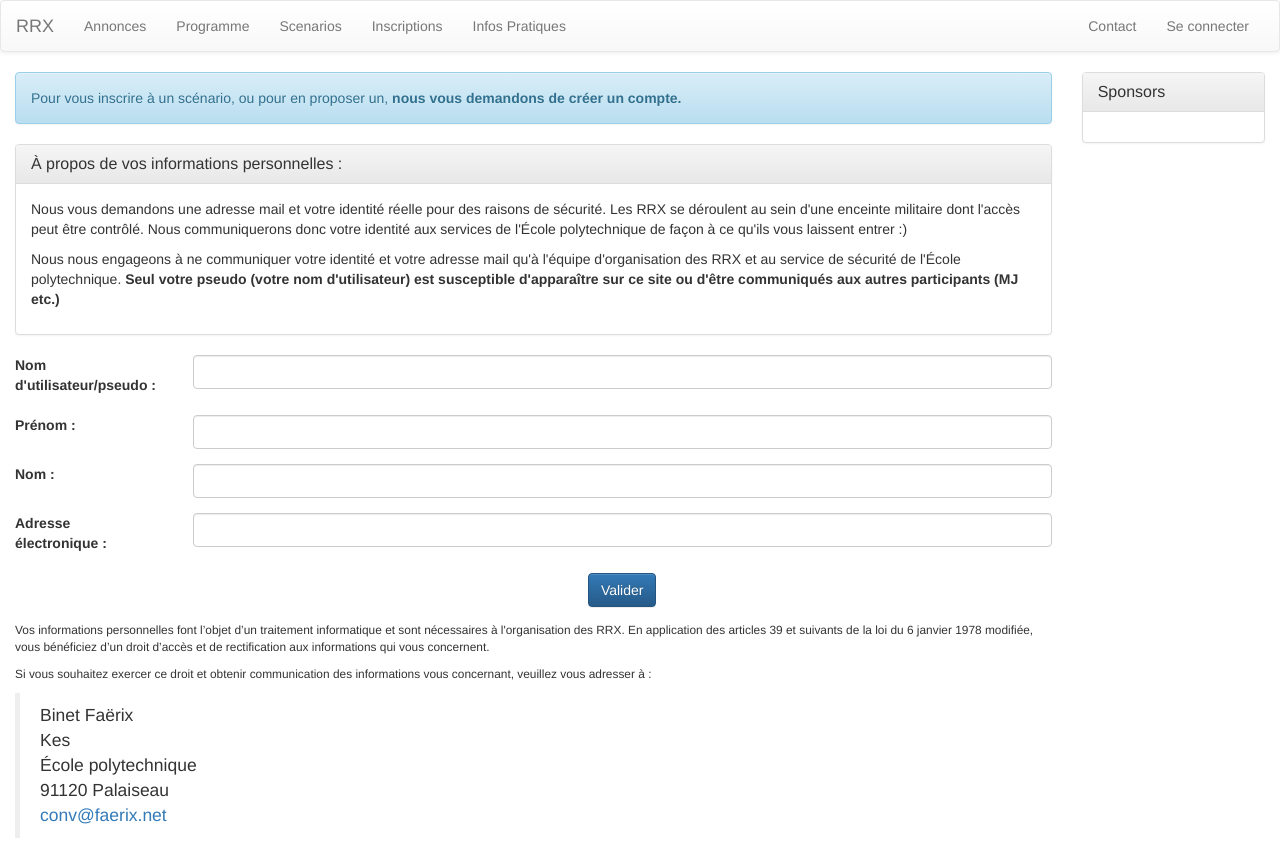
After one commit to Faerix/faerix-website, a Django app: page /signup/ in a window 1280 px wide. The commit adds this page. Run offline with Django 3.2, Linux system fonts and the light colour scheme; data that the repository does not hold is empty; some libraries are stand-ins or nearby versions.

Commit message:
Add signup machinery

```diff
--- /dev/null
+++ b/conv/forms.py
@@ -0,0 +1,7 @@
+from .models import User
+from django.forms import ModelForm
+
+class SignUpForm(ModelForm):
+    class Meta:
+        model = User
+        fields = ('username', 'first_name', 'last_name', 'email')
--- /dev/null
+++ b/conv/templates/conv/signup.html
@@ -0,0 +1,40 @@
+{% extends "conv/base.html" %}
+
+{% block title %}Créer un compte.{% endblock %}
+
+{% block content %}
+<div class="alert alert-info" role="alert">Pour vous inscrire à un scénario, ou pour en proposer un, <b>nous vous demandons de créer un compte.</b></div>
+<div class="panel panel-default">
+    <div class="panel-heading">
+        <h3 class="panel-title">À propos de vos informations personnelles :</h3>
+    </div>
+    <div class="panel-body">
+        <p>Nous vous demandons une adresse mail et votre identité réelle pour des raisons de sécurité. Les RRX se déroulent au sein d'une enceinte militaire dont l'accès peut être contrôlé. Nous communiquerons donc votre identité aux services de l'École polytechnique de façon à ce qu'ils vous laissent entrer :)<p>
+        <p>Nous nous engageons à ne communiquer votre identité et votre adresse mail qu'à l'équipe d'organisation des RRX et au service de sécurité de l'École polytechnique. <b>Seul votre pseudo (votre nom d'utilisateur) est susceptible d'apparaître sur ce site ou d'être communiqués aux autres participants (MJ etc.)</b><p>
+    </div>
+</div>
+
+<form class="form-horizontal" action="" method="post">{% csrf_token %}
+    {% include "conv/auto_form.html" %}
+    <div class="form-group">
+        <div class='hidden-xs col-sm-2'></div>
+        <div class=' col-xs-12 col-sm-10'>
+            <button type="submit" class="center-block btn btn-primary">Valider</button>
+        </div>
+    </div>
+
+</form>
+<div class="small">
+    <p>Vos informations personnelles font l’objet d’un traitement informatique et sont nécessaires à l'organisation des RRX. En application des articles 39 et suivants de la loi du 6 janvier 1978 modifiée, vous bénéficiez d’un droit d’accès et de rectification aux informations qui vous concernent.
+
+    <p>Si vous souhaitez exercer ce droit et obtenir communication des informations vous concernant, veuillez vous adresser à :
+    <blockquote>
+        Binet Faërix</br>
+        Kes</br>
+        École polytechnique</br>
+        91120 Palaiseau</br>
+        <a href="mailto:conv@faerix.net">conv@faerix.net</a>
+    </blockquote>
+    <p>
+</div>
+{% endblock %}
--- /dev/null
+++ b/conv/templates/conv/signup_done.html
@@ -0,0 +1,4 @@
+{% extends "conv/base.html" %}
+{% block title %}Compte créé{% endblock%}
+{% block content %}
+<div class="alert alert-success" role=alert>Votre compte a été créé avec succès. Pour l'activer et choisir votre mot de passe, passez par le <a class=alert-link href="{% url 'password_reset' %}">formulaire « mot de passe perdu »</a></div>{% endblock content %}
--- a/conv/templates/registration/login.html
+++ b/conv/templates/registration/login.html
@@ -11,6 +11,7 @@
         <div class='col-xs-12 col-sm-2'>
             <button class='center-block btn btn-primary' type="submit">Connexion</button>
             <a type="button" class="center-block btn btn-link btn-sm" href="{% url 'password_reset' %}">Mot de passe oublié</a>
+            <a type="button" class="center-block btn btn-link btn-sm" href="{% url 'signup' %}">Créer un compte</a>
         </div>
     </div>
     <input type="hidden" name="next" value="{{ next }}" />
--- a/conv/views.py
+++ b/conv/views.py
@@ -1,9 +1,11 @@
-from django.http import HttpResponse
+from django.http import HttpResponse, HttpResponseRedirect
 from django.template import loader
+from django.core.urlresolvers import reverse
 import datetime
 import random
 
 from .models import *
+from .forms import *
 
 def render(request, template, **context):
     content = loader.get_template(template)
@@ -25,6 +27,21 @@ def scenarios(request):
     scenarios = Scenario.objects.filter(validated=True)
     return render(request, "conv/scenarios.html", scenarios=scenarios)
 
+def signup(request):
+    if request.method == "POST":
+        form = SignUpForm(request.POST)
+        if form.is_valid():
+            new_user = User.objects.create_user(**form.cleaned_data)
+            login(new_user)
+            # redirect, or however you want to get to the main view
+            return HttpResponseRedirect(reverse("signup_done"))
+    else:
+        form = SignUpForm()
+
+    return render(request, 'conv/signup.html', form=form)
+
+def signup_done(request):
+    return render(request, 'conv/signup_done.html')
 def subscribe(request):
     return HttpResponse("Placeholder")
 
--- a/faerix/urls.py
+++ b/faerix/urls.py
@@ -25,6 +25,8 @@ urlpatterns = [
     url(r'^scenarios$', views.scenarios, name='scenarios'),
     url(r'^programme$', views.programme, name='programme'),
     url(r'^subscribe$', views.subscribe, name='subscribe'),
+    url(r'^signup/$', views.signup, name='signup'),
+    url(r'^signup/done$', views.signup_done, name='signup_done'),
     url(r'^infos$', views.infos, name='infos'),
     url(r'^news$', views.news, name='news'),
     url(r'^contact$', views.contact, name='contact'),
```
